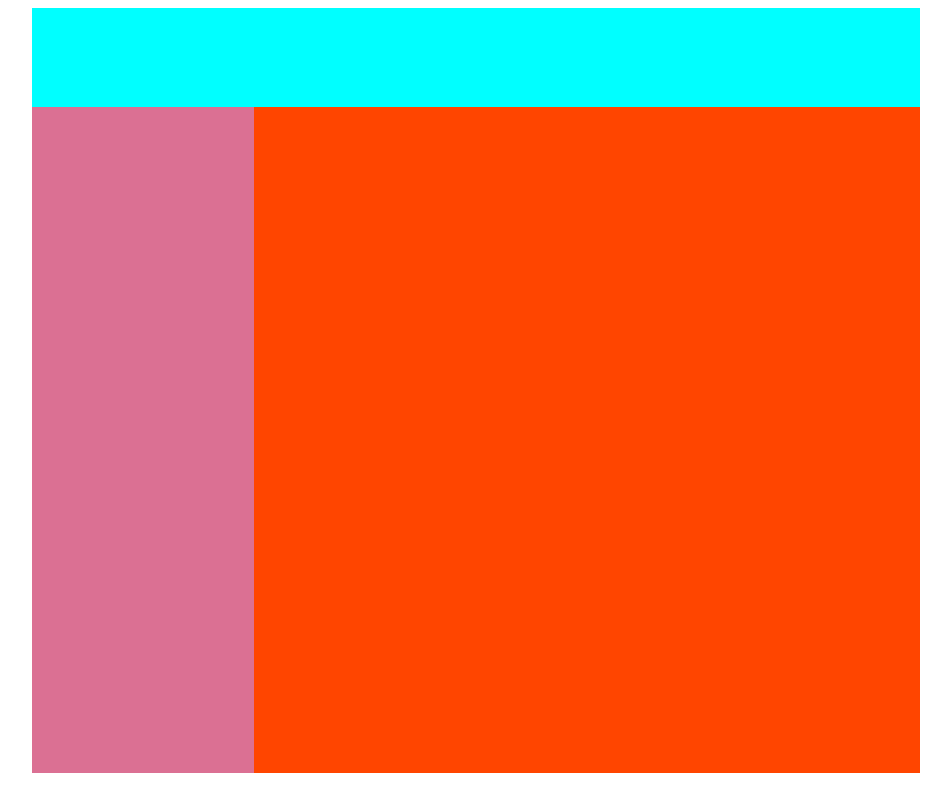
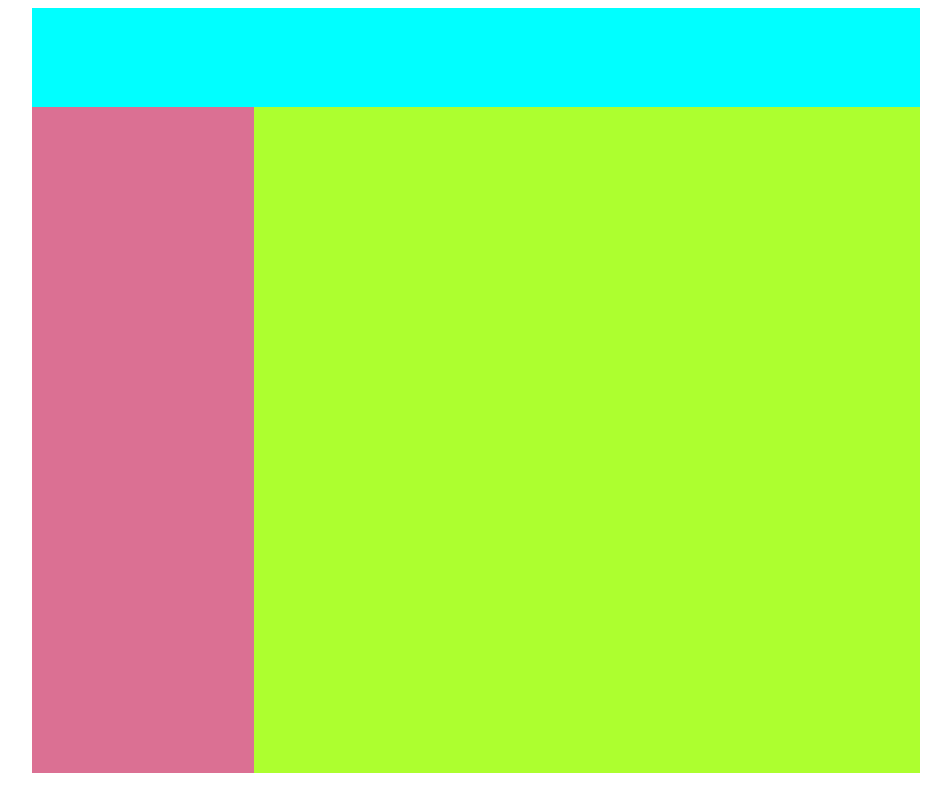
Before and after one commit to Alltheway-zero/function, a plain HTML site: page test.html in a window 1280 px wide. Shown: the whole page, without its empty margins (164-1115 px from the left). Drawn offline with Linux system fonts and the light colour scheme.

Commit message:
完成中部右侧样式

```diff
--- a/test.html
+++ b/test.html
@@ -29,6 +29,15 @@
     background-color: palevioletred;
     }
 
+    .main .right{
+        position: absolute;
+        background-color: greenyellow;
+        height: 100%;
+        width: 666px;
+        right: 0;
+
+    }
+
     </style>
 </head>
 <body>
```
